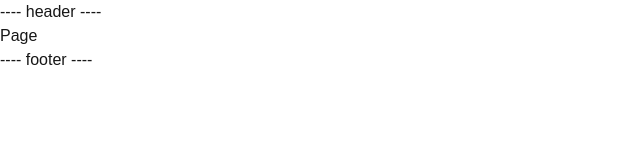
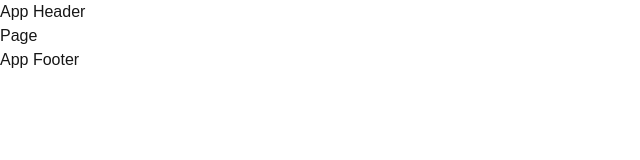
Before and after one commit to itsDonya/next-practice, a Next.js app: page / in a window 1280 px wide. Shown: the top 160 px of the page, without its empty margins (0-640 px from the left). Built offline with nearby package versions, Linux system fonts and the light colour scheme.

Commit message:
refactor: remove additional files & create a real layout

```diff
--- a/src/app/globals.css
+++ b/src/app/globals.css
@@ -7,11 +7,17 @@
   --foreground: #171717;
 }
 
-@media (prefers-color-scheme: dark) {
+/* @media (prefers-color-scheme: dark) {
   :root {
     --background: #0a0a0a;
     --foreground: #ededed;
   }
+} */
+
+* {
+  padding: 0;
+  margin: 0;
+  box-sizing: border-box;
 }
 
 body {
--- a/src/app/layout.js
+++ b/src/app/layout.js
@@ -1,30 +1,22 @@
-import localFont from "next/font/local";
 import "./globals.css";
 
-const geistSans = localFont({
-  src: "./fonts/GeistVF.woff",
-  variable: "--font-geist-sans",
-  weight: "100 900",
-});
-const geistMono = localFont({
-  src: "./fonts/GeistMonoVF.woff",
-  variable: "--font-geist-mono",
-  weight: "100 900",
-});
+import AppHeader from "@/components/AppHeader";
+import AppFooter from "@/components/AppFooter";
 
 export const metadata = {
   title: "Create Next App",
   description: "Generated by create next app",
 };
 
+export const fetchCache = "force-no-store";
+
 export default function RootLayout({ children }) {
   return (
     <html lang="en">
-      <body
-        className={`${geistSans.variable} ${geistMono.variable} antialiased`}>
-        <p>---- header ----</p>
+      <body className="h-screen flex flex-col items-center justify-between">
+        <AppHeader />
         {children}
-        <p>---- footer ----</p>
+        <AppFooter />
       </body>
     </html>
   );
--- /dev/null
+++ b/src/components/AppFooter.js
@@ -0,0 +1,11 @@
+import React from "react";
+
+function AppFooter() {
+  return (
+    <footer className="w-full h-16 p-4 bg-slate-200 flex items-center justify-start">
+      <p>App Footer</p>
+    </footer>
+  );
+}
+
+export default AppFooter;
--- /dev/null
+++ b/src/components/AppHeader.js
@@ -0,0 +1,11 @@
+import React from "react";
+
+function AppHeader() {
+  return (
+    <header className="w-full h-16 p-4 bg-slate-200 flex items-center justify-start">
+      <p>App Header</p>
+    </header>
+  );
+}
+
+export default AppHeader;
```
Also changed, not shown: src/app/(shop)/products/page.js (deleted, +0 -7 lines), src/app/posts/[...slug]/page.jsx (deleted, +0 -9 lines), src/app/posts/[postId]/comments/[commentId]/not-found.js (deleted, +0 -7 lines), src/app/posts/[postId]/comments/[commentId]/page.js (deleted, +0 -17 lines), src/app/posts/[postId]/comments/page.js (deleted, +0 -7 lines), src/app/posts/[postId]/page.js (deleted, +0 -7 lines), src/app/posts/page.js (deleted, +0 -7 lines).
